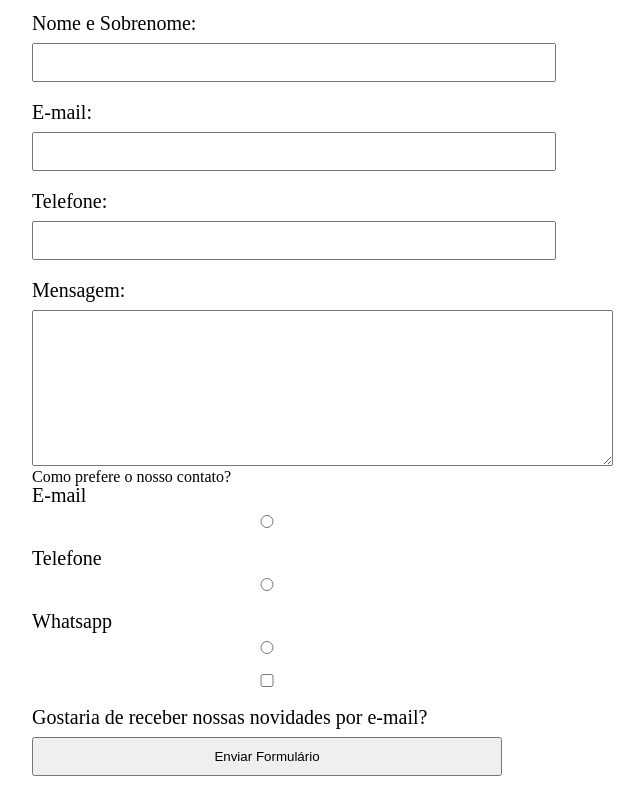
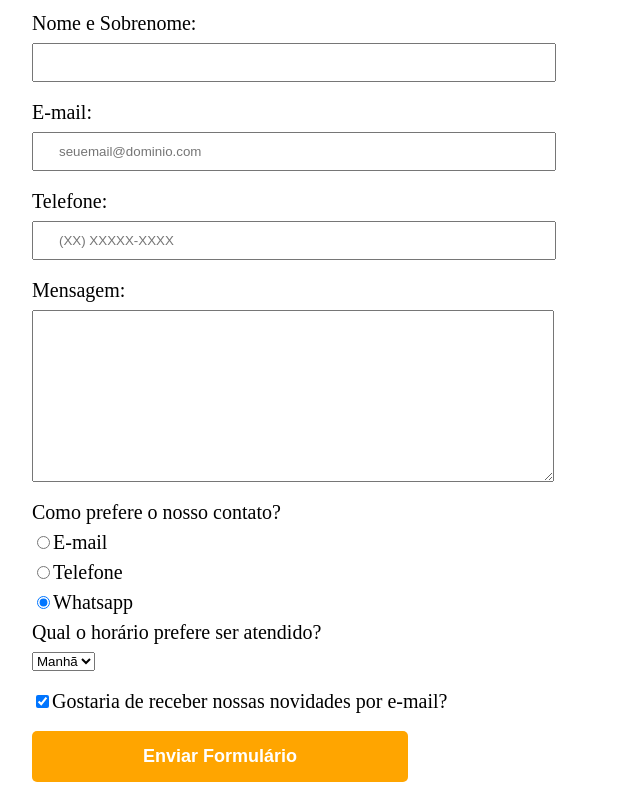
Before and after one commit to jnascimentocode/Alura-estudos-html-css-site, a plain HTML site: page contato.html in a window 1280 px wide. Shown: the part 320-1120 px from the top of the page, without its empty margins (138-782 px from the left). Drawn offline with Linux system fonts and the light colour scheme.

Commit message:
Refatoração do Código

```diff
--- a/contato.html
+++ b/contato.html
@@ -12,7 +12,7 @@
 
     <header>
         <div class='caixa'>
-            <h1><img src='logo.png'></h1>
+            <h1><img src='logo.png' alt="Logo da Barbearia Alura"></h1>
             <nav>
                 <ul>
                     <li><a href='index.html'>Home</a></li>
@@ -26,40 +26,44 @@
     <main>
         <form>
             <label for="nomesobrenome">Nome e Sobrenome:</label>
-            <input type="text" id='nomesobrenome'>
+            <input type="text" id='nomesobrenome' class='input-padrao' required>
 
             <label for="email">E-mail:</label>
-            <input type="text" id='email'>
+            <input type="email" id='email' class='input-padrao' required placeholder="seuemail@dominio.com">
 
             <label for="telefone">Telefone:</label>
-            <input type="text" id='telefone'>
+            <input type="tel" id='telefone' class='input-padrao' required placeholder='(XX) XXXXX-XXXX'>
 
             <label for="mensagem">Mensagem:</label>
-            <textarea cols='70' rows='10' id='mensagem'></textarea>
+            <textarea cols='70' rows='10' id='mensagem' class='input-padrao' required></textarea>
 
-            <div>
-                <p>Como prefere o nosso contato?</p>
-                <label for="radio-email">E-mail</label>
-                <input type="radio" name='contato' value="email" id="radio-email">
+            <fieldset>
+                <legend>Como prefere o nosso contato?</legend>
+                <label for="radio-email"><input type="radio" name='contato' value="email" id="radio-email">E-mail</label>
+                <label for="radio-telefone"><input type="radio" name='contato' value="telefone" id="radio-telefone">Telefone</label>
+                <label for="radio-whatsapp"><input type="radio" name='contato' value="email" id="radio-whatsapp" checked>Whatsapp</label>
+            </fieldset>
 
-                <label for="radio-telefone">Telefone</label>
-                <input type="radio" name='contato' value="telefone" id="radio-telefone">
+            <fieldset>
+                <legend>Qual o horário prefere ser atendido?</legend>
+                <select>
+                    <option>Manhã</option>
+                    <option>Tarde</option>
+                    <option>Noite</option>
+                </select>
+            </fieldset>
 
-                <label for="radio-whatsapp">Whatsapp</label>
-                <input type="radio" name='contato' value="email" id="radio-whatsapp">
-            </div>
+            <label class='checkbox'><input type='checkbox' checked>Gostaria de receber nossas novidades por e-mail?</label>
 
-            <label><input type='checkbox'>Gostaria de receber nossas novidades por e-mail?</label>
-
-
-            <input type='submit' value='Enviar Formulário'>
+            <input type='submit' value='Enviar Formulário' class='enviar'>
 
         </form>
+
     </main>
 
 
     <footer>
-        <img src='logo-branco.png'>
+        <img src='logo-branco.png' alt='Logo da Barbearia Alura'>
         <p class='copyright'>&copy; Copyright Barbearia Alura - 2022</p>
     </footer>
 
--- a/style.css
+++ b/style.css
@@ -101,15 +101,37 @@ form{
     margin: 40px 0;
 }
 
-form label{
+form label, form legend {
     display:block;
     font-size: 20px;
     margin: 0 0 10px;
 }
 
-form input{
+.input-padrao {
     display: block;
     margin: 0 0 20px;
     padding: 10px 25px;
     width: 50%;
+
 }
+
+.checkbox {
+    margin: 20px 0;
+}
+
+.enviar{
+    width: 40%;
+    padding: 15px 0;
+    background: orange;
+    color: #FFFFFF;
+    font-weight: bold;
+    font-size: 18px;
+    border: none;
+    border-radius: 5px;
+    transition: 1s background;
+    cursor: pointer;
+}
+
+.enviar:hover{
+    background: darkorange;
+}
```
